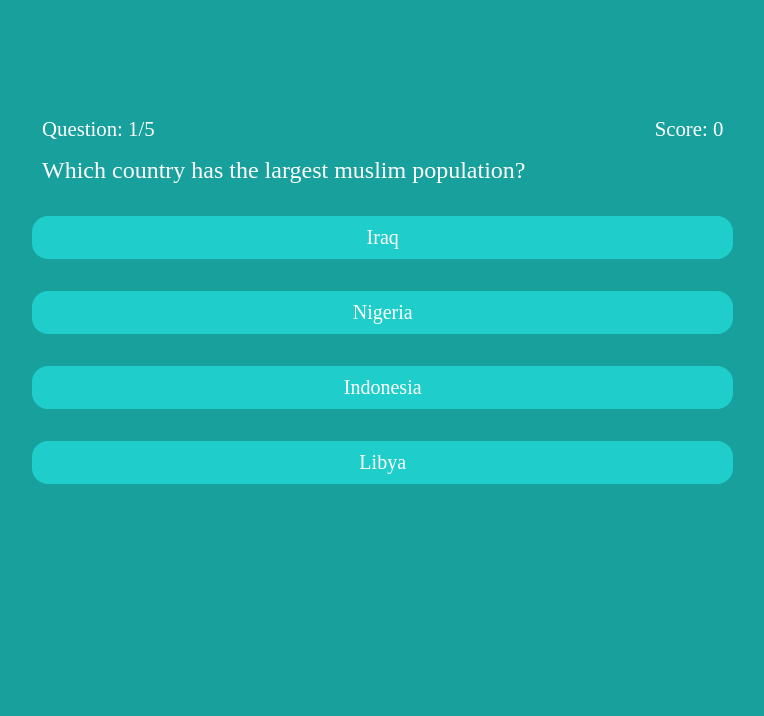
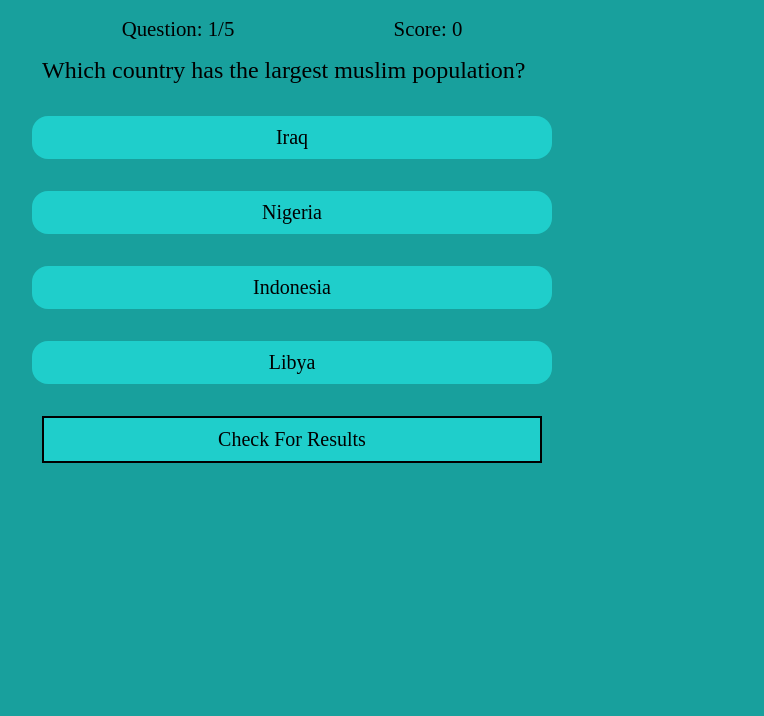
Before and after one commit to simrin051/Quiz-App, a plain HTML site: page countries.html in a window 1280 px wide. Shown: the part 84-800 px from the top of the page, without its empty margins (348-1112 px from the left). Drawn offline with Linux system fonts and the light colour scheme.

Commit message:
styling changes

```diff
--- a/countries.css
+++ b/countries.css
@@ -1,21 +1,28 @@
 @import url(index.css);
+
+:root {
+    --primary-color:
+        #18a09d;
+    --secondary-color: black;
+    --primary-shade-color: #1fcecb;
+    --font-family: 'Poppins';
+    font-size: 100%;
+}
 
 body {
     background-color: var(--primary-color);
-    display: grid;
-    place-items: center;
 }
 
 .main-container {
     width: 31.25rem;
-    display: grid;
-    place-items: center;
+    margin: auto;
+    margin-top: 2rem;
 }
 
 .main-container .scoreboard {
-    display: grid;
-    grid-template-columns: 1fr 1fr;
-    grid-gap: 31.25rem;
+    display: flex;
+    justify-content: space-around;
+    width: 31.25rem;
     color: var(--secondary-color);
     padding: 0px;
     margin: 0px;
@@ -32,7 +39,7 @@ body {
 .quizHeading {
     top: 0px;
     margin-top: 0px;
-    display: none;
+
 }
 
 .answer-options {
@@ -50,3 +57,27 @@ body {
     border-radius: 1rem;
     font-size: 1.25rem;
 }
+
+.results-btn {
+    display: flex;
+    justify-content: center;
+    margin: auto;
+    border: 2px solid var(--secondary-color);
+    padding: 10px;
+    background-color: var(--primary-shade-color);
+    font-family: var(--font-family);
+    font-size: 20px;
+    color: var(--secondary-color);
+    text-decoration: none;
+}
+
+@media only screen and (max-width: 1024px) {
+    .main-container {
+        width: 80vw;
+    }
+
+    .main-container .scoreboard {
+        width: 80vw;
+        margin: auto;
+    }
+}
--- a/countries.html
+++ b/countries.html
@@ -28,6 +28,7 @@
                 <div class="answer-option option4">Libya</div>
             </div>
         </div>
+        <a role="button" href="results.html" class="results-btn">Check For Results</a>
     </div>
 </body>
 
--- a/index.css
+++ b/index.css
@@ -1,7 +1,7 @@
 :root {
   --primary-color:
     #18a09d;
-  --secondary-color: #FFFFFF;
+  --secondary-color: black;
   --primary-shade-color: #1fcecb;
   --font-family: 'Poppins';
   font-size: 100%;
@@ -67,8 +67,8 @@ body {
 }
 
 .quizHeading {
+  color: var(--secondary-color);
   text-align: center;
-  color: var(--secondary-color);
   font-size: 2rem;
 }
 
```
Also changed, not shown: results.css (+14 -0 lines).
